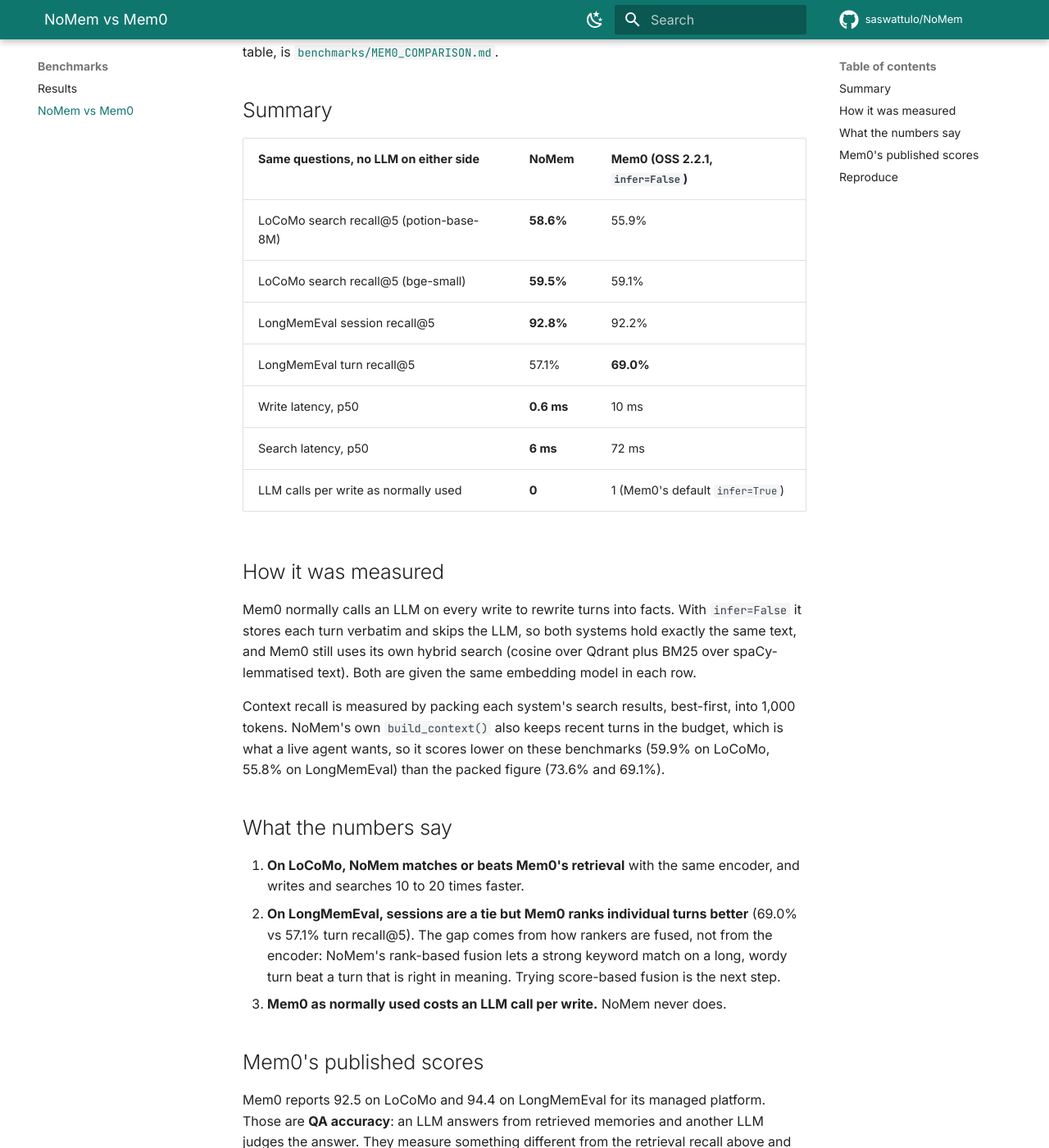
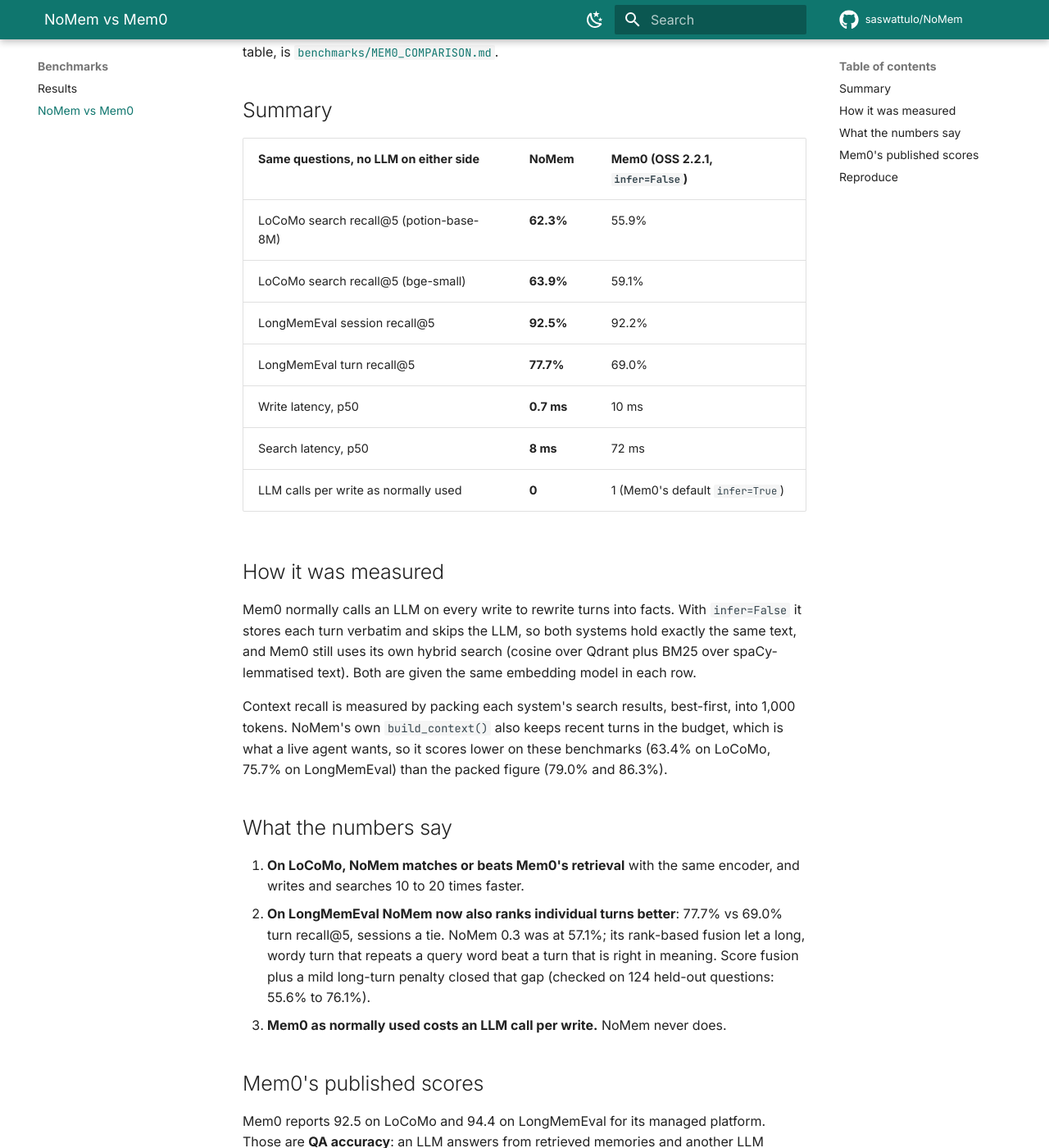
Before and after one commit to saswattulo/NoMem, an MkDocs documentation site: the page built from docs/comparison.md, in a window 1280 px wide and 1400 px high, scrolled down 253 px. Shown: the whole window at 82% size. Built offline with MkDocs 1.6.1 and Material for MkDocs 9.7.7, drawn with Linux system fonts in a browser that asks for light colours; comment, search, counter and statistics services are not loaded.

Commit message:
Benchmarks and docs for score fusion
LoCoMo R@5 58.6 -> 62.3 (Model2Vec), 56.8 -> 59.6 (keyword only).
LongMemEval (all 470) turn R@5 55.9 -> 78.5 and 52.7 -> 72.4; Mem0 OSS on
the 100-question harness is 69.0. Tuning log and held-out check in
TRAJECTORY.md step 12; MEM0_COMPARISON.md re-measured on the NoMem side.

Co-Authored-By: Claude Opus 5.5 <noreply@anthropic.com>
Claude-Session: https://claude.ai/code/session_01NuiVRvxAHfrBck6evA5LfD

```diff
--- a/benchmarks/MEM0_COMPARISON.md
+++ b/benchmarks/MEM0_COMPARISON.md
@@ -34,44 +34,52 @@ of the budget for recent turns, so its numbers are shown separately.
 
 | System | R@5 | R@10 | Context recall | add p50 | search p50 |
 | --- | --- | --- | --- | --- | --- |
-| NoMem, keyword rules only | 56.8 | 64.0 | 72.4 | 0.5 ms | 5 ms |
-| NoMem + potion-base-8M (default) | **58.6** | 66.0 | 73.6 | 0.6 ms | 6 ms |
+| NoMem, keyword rules only | 59.6 | 67.8 | 77.7 | 0.5 ms | 10 ms* |
+| NoMem + potion-base-8M (default) | **62.3** | **70.3** | **79.0** | 0.7 ms | 8 ms* |
 | Mem0 + potion-base-8M | 55.9 | 64.2 | 73.6 | 10 ms | 72 ms |
-| NoMem + bge-small-en-v1.5 | **59.5** | 67.0 | 74.4 | 67 ms | 49 ms |
-| Mem0 + bge-small-en-v1.5 | 59.1 | 67.4 | **75.5** | 93 ms | 127 ms |
-| NoMem `build_context` (its real API, 30-80% for archival) | | | 59.9 | | |
+| NoMem + bge-small-en-v1.5 | **63.9** | **73.1** | **82.9** | 64 ms | 50 ms |
+| Mem0 + bge-small-en-v1.5 | 59.1 | 67.4 | 75.5 | 93 ms | 127 ms |
+| NoMem 0.3 (rank fusion) + potion, for reference | 58.6 | 66.0 | 73.6 | 0.6 ms | 6 ms |
+| NoMem `build_context` (its real API, 30-80% for archival) | | | 63.4 | | |
+
+NoMem rows re-measured after score fusion (step 12 in `TRAJECTORY.md`);
+Mem0 rows are unchanged from the first run. *Measured with other benchmarks
+running on the same 4 CPUs, so NoMem latencies here are pessimistic.
 
 ### LongMemEval (`longmemeval_s`, even spread of 100 answerable questions, ~49k turns)
 
 | System | Session R@5 | all@5 | Turn R@5 | Turn R@10 | Context recall | add p50 / p95 | search p50 / p95 |
 | --- | --- | --- | --- | --- | --- | --- | --- |
-| NoMem, keyword rules only | 89.1 | 81.0 | 55.2 | 74.6 | 68.9 | 2.6 / 41 ms | 7 / 22 ms |
-| NoMem + potion-base-8M | **92.8** | **87.0** | 57.1 | 75.6 | 69.1 | 3.1 / 55 ms | 13 / 35 ms |
-| Mem0 + potion-base-8M | 92.2 | 86.0 | **69.0** | **79.2** | **76.5** | 13 / 55 ms | 66 / 219 ms |
-| NoMem `build_context` (+ potion) | | | | | 55.8 | | |
+| NoMem, keyword rules only | 88.2 | 80.0 | 72.0 | 79.0 | 79.4 | 6 / 81 ms* | 14 / 48 ms* |
+| NoMem + potion-base-8M | **92.5** | **87.0** | **77.7** | **85.7** | **86.3** | 2.5 / 48 ms | 11 / 29 ms |
+| Mem0 + potion-base-8M | 92.2 | 86.0 | 69.0 | 79.2 | 76.5 | 13 / 55 ms | 66 / 219 ms |
+| NoMem 0.3 (rank fusion) + potion, for reference | 92.8 | 87.0 | 57.1 | 75.6 | 69.1 | 3.1 / 55 ms | 13 / 35 ms |
+| NoMem `build_context` (+ potion) | | | | | 75.7 | | |
 
 Turn R@5 by question type (NoMem + potion vs Mem0 + potion): single-session
-user 78.6 vs 78.6, single-session assistant 63.6 vs 90.9, preference 41.7 vs
-41.7, multi-session 42.8 vs 51.3, knowledge update 59.4 vs 81.2, temporal
-59.3 vs 71.0. The 100-question spread has 6-27 questions per type, so
-per-type gaps are noisy.
+user 82.1 vs 78.6, single-session assistant 81.8 vs 90.9, preference 66.7 vs
+41.7, multi-session 63.5 vs 51.3, knowledge update 90.6 vs 81.2, temporal
+82.1 vs 71.0. The 100-question spread has 6-27 questions per type, so
+per-type gaps are noisy. The fusion settings were tuned on these 100
+questions; on 124 held-out LongMemEval questions NoMem + potion gets 76.1
+turn R@5 (0.3: 55.6). Mem0 was not run on the held-out set.
 
 ### What the numbers say
 
-1. **On LoCoMo NoMem matches or beats Mem0's retrieval** at the same encoder
-   (58.6 vs 55.9 R@5 with potion; 59.5 vs 59.1 with bge-small), and is
-   10-20x faster to write and search.
-2. **On LongMemEval Mem0 ranks individual turns better** (69.0 vs 57.1 turn
-   R@5) while sessions are a tie (92.8 vs 92.2). Ablation: NoMem with only
-   its vector ranker gets turn R@5 **74.6** and context 81.9 on LongMemEval,
-   but only 37.8 R@5 on LoCoMo; raising the vector RRF weight to 1.0 gives
-   58.3 / 56.2. So the gap is the fusion, not the encoder: rank-based RRF
-   lets a strong keyword match on a long, wordy turn beat a turn that is
-   semantically right. Mem0's score-based fusion (cosine + normalised BM25)
-   keeps both benchmarks good. Trying score-based fusion in
-   `nomem/retrieval.py` is the clearest next step.
-3. **NoMem's own `build_context` gives up 14-21 points of context recall**
-   on these benchmarks (59.9 vs 73.6 on LoCoMo; 55.8 vs 69.1 on LongMemEval)
+1. **On LoCoMo NoMem beats Mem0's retrieval** at the same encoder
+   (62.3 vs 55.9 R@5 with potion; 63.9 vs 59.1 with bge-small), and is
+   10-20x faster to write and search. Even keyword-only NoMem (59.6) is
+   ahead of Mem0 with potion.
+2. **On LongMemEval NoMem now ranks individual turns better too** (77.7 vs
+   69.0 turn R@5; sessions a tie, 92.5 vs 92.2). NoMem 0.3 was at 57.1: its
+   rank-based RRF let a long, wordy turn that repeats a query word beat a
+   turn that is semantically right. Score fusion (BM25 relative to the
+   best hit, squared, plus raw cosine) and a mild long-turn penalty fixed
+   it. Mem0 still leads on single-session-assistant questions (90.9 vs
+   81.8), where the evidence sits in long assistant answers that the
+   length penalty discounts.
+3. **NoMem's own `build_context` gives up about 11-16 points of context
+   recall** on these benchmarks (63.4 vs 79.0 on LoCoMo; 75.7 vs 86.3 on LongMemEval)
    because it keeps recent turns in the budget. That is by design for a live
    agent, but it matters when quoting numbers next to Mem0's packed results.
 
--- a/docs/_comparison_table.md
+++ b/docs/_comparison_table.md
@@ -1,9 +1,9 @@
 | Same questions, no LLM on either side | NoMem | Mem0 (OSS 2.2.1, `infer=False`) |
 | --- | --- | --- |
-| LoCoMo search recall@5 (potion-base-8M) | **58.6%** | 55.9% |
-| LoCoMo search recall@5 (bge-small) | **59.5%** | 59.1% |
-| LongMemEval session recall@5 | **92.8%** | 92.2% |
-| LongMemEval turn recall@5 | 57.1% | **69.0%** |
-| Write latency, p50 | **0.6 ms** | 10 ms |
-| Search latency, p50 | **6 ms** | 72 ms |
+| LoCoMo search recall@5 (potion-base-8M) | **62.3%** | 55.9% |
+| LoCoMo search recall@5 (bge-small) | **63.9%** | 59.1% |
+| LongMemEval session recall@5 | **92.5%** | 92.2% |
+| LongMemEval turn recall@5 | **77.7%** | 69.0% |
+| Write latency, p50 | **0.7 ms** | 10 ms |
+| Search latency, p50 | **8 ms** | 72 ms |
 | LLM calls per write as normally used | **0** | 1 (Mem0's default `infer=True`) |
--- a/docs/comparison.md
+++ b/docs/comparison.md
@@ -21,18 +21,18 @@ given the same embedding model in each row.
 Context recall is measured by packing each system's search results,
 best-first, into 1,000 tokens. NoMem's own `build_context()` also keeps
 recent turns in the budget, which is what a live agent wants, so it scores
-lower on these benchmarks (59.9% on LoCoMo, 55.8% on LongMemEval) than the
-packed figure (73.6% and 69.1%).
+lower on these benchmarks (63.4% on LoCoMo, 75.7% on LongMemEval) than the
+packed figure (79.0% and 86.3%).
 
 ## What the numbers say
 
 1. **On LoCoMo, NoMem matches or beats Mem0's retrieval** with the same
    encoder, and writes and searches 10 to 20 times faster.
-2. **On LongMemEval, sessions are a tie but Mem0 ranks individual turns
-   better** (69.0% vs 57.1% turn recall@5). The gap comes from how rankers
-   are fused, not from the encoder: NoMem's rank-based fusion lets a strong
-   keyword match on a long, wordy turn beat a turn that is right in meaning.
-   Trying score-based fusion is the next step.
+2. **On LongMemEval NoMem now also ranks individual turns better**: 77.7%
+   vs 69.0% turn recall@5, sessions a tie. NoMem 0.3 was at 57.1%; its
+   rank-based fusion let a long, wordy turn that repeats a query word beat a
+   turn that is right in meaning. Score fusion plus a mild long-turn penalty
+   closed that gap (checked on 124 held-out questions: 55.6% to 76.1%).
 3. **Mem0 as normally used costs an LLM call per write.** NoMem never does.
 
 ## Mem0's published scores
```
Also changed, not shown: CHANGELOG.md (+12 -0 lines), README.md (+22 -22 lines), benchmarks/TRAJECTORY.md (+81 -0 lines), docs/benchmarks.md (+12 -12 lines), docs/retrieval.md (+7 -7 lines).
